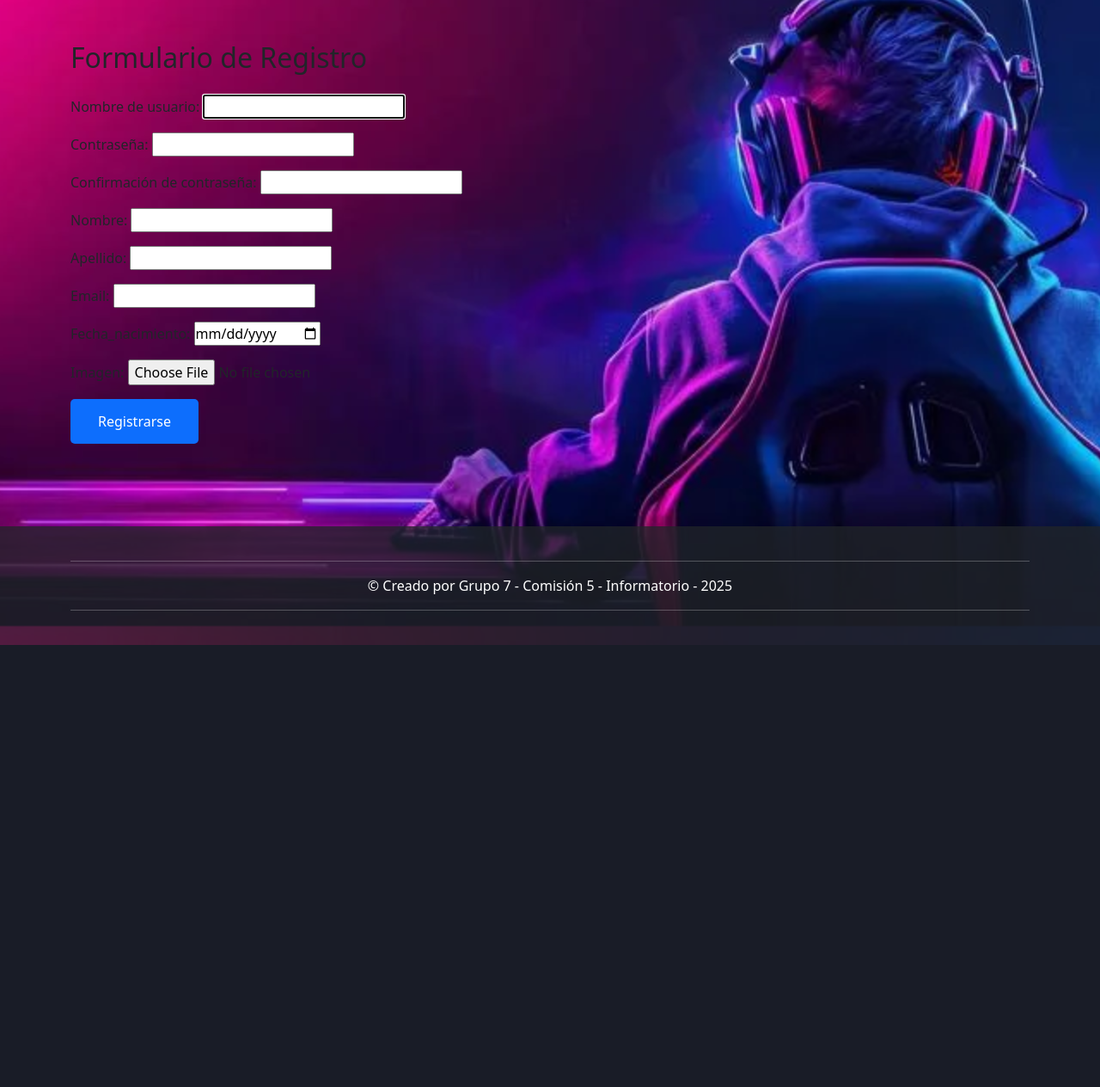
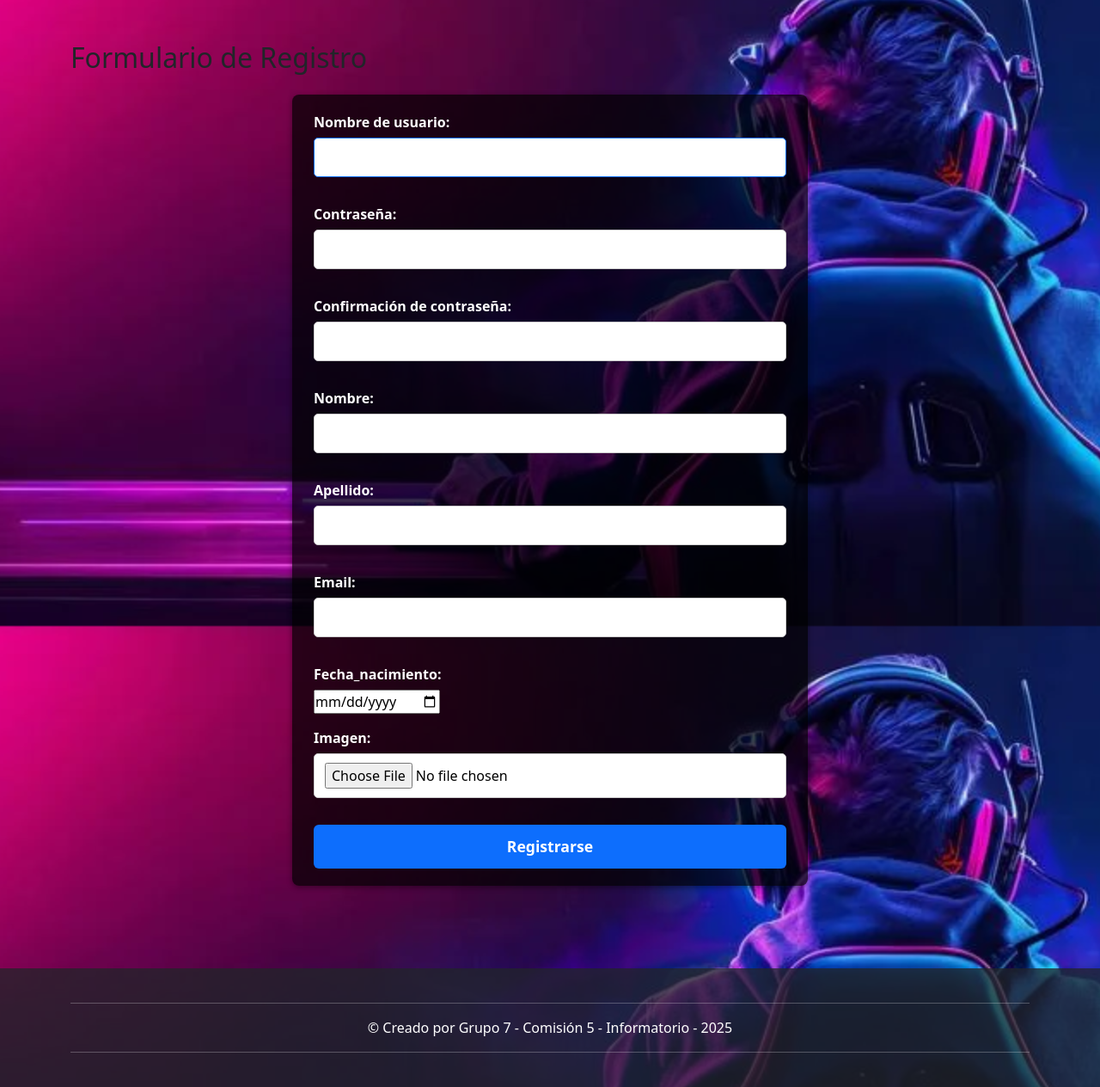
Before and after one commit to Diego-Avanzatti/G-Seven, a Django app: page /registrar_usuario/ in a window 1280 px wide. Shown: the part 72-1336 px from the top of the page at 86% size. Before the commit the page ends 822 px from the top, so only its background shows below. Run offline with Django 5.2, Linux system fonts and the light colour scheme.

Commit message:
Modificación estilo registrar.html

```diff
--- a/blog/templates/usuarios/registrar.html
+++ b/blog/templates/usuarios/registrar.html
@@ -9,9 +9,10 @@
   <!-- Bootstrap CSS -->
   <link rel="stylesheet" href="https://cdn.jsdelivr.net/npm/bootstrap@5.3.2/dist/css/bootstrap.min.css" crossorigin="anonymous">
 
-  <!-- Estilos específicos -->
+  <!-- Estilos base y del registro -->
+  <link rel="stylesheet" href="{% static 'css/usuarios/registrar.css' %}">
   <link rel="stylesheet" href="{% static 'css/index.css' %}">
-  <link rel="stylesheet" href="{% static 'css/usuarios/registrar.css' %}">
+
 {% endblock %}
 
 {% block header %}
@@ -21,11 +22,14 @@
 {% block contenido %}
 <main class="container my-5">
   <h2 class="mb-4">Formulario de Registro</h2>
-  <form method="post" enctype="multipart/form-data" >
-    {% csrf_token %}
-    {{ form.as_p }}
-    <button type="submit" class="btn btn-primary">Registrarse</button>
-  </form>
+
+  <div class="form-container">
+    <form method="post" enctype="multipart/form-data">
+      {% csrf_token %}
+      {{ form.as_p }}
+      <button type="submit">Registrarse</button>
+    </form>
+  </div>
 </main>
 {% endblock %}
 
```
